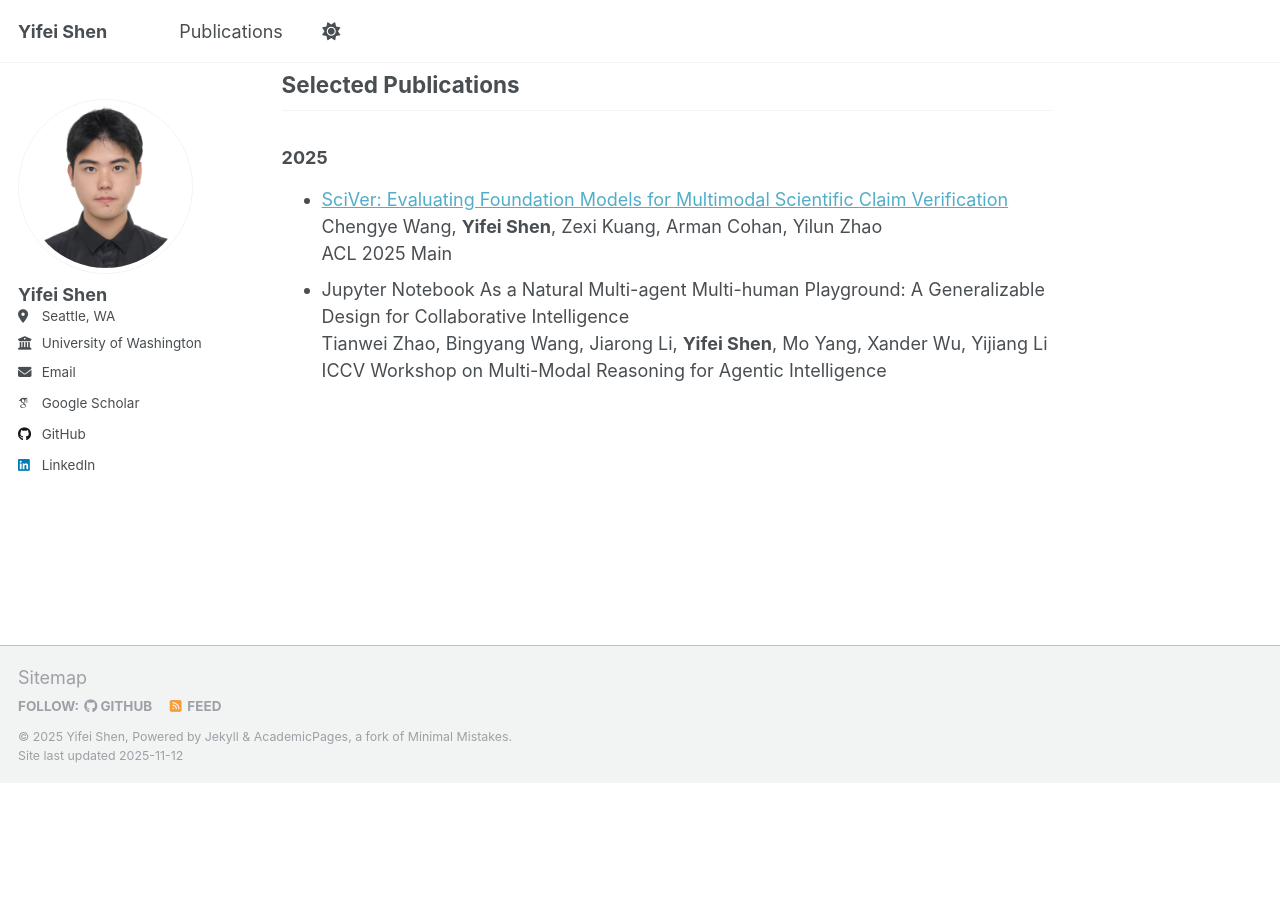
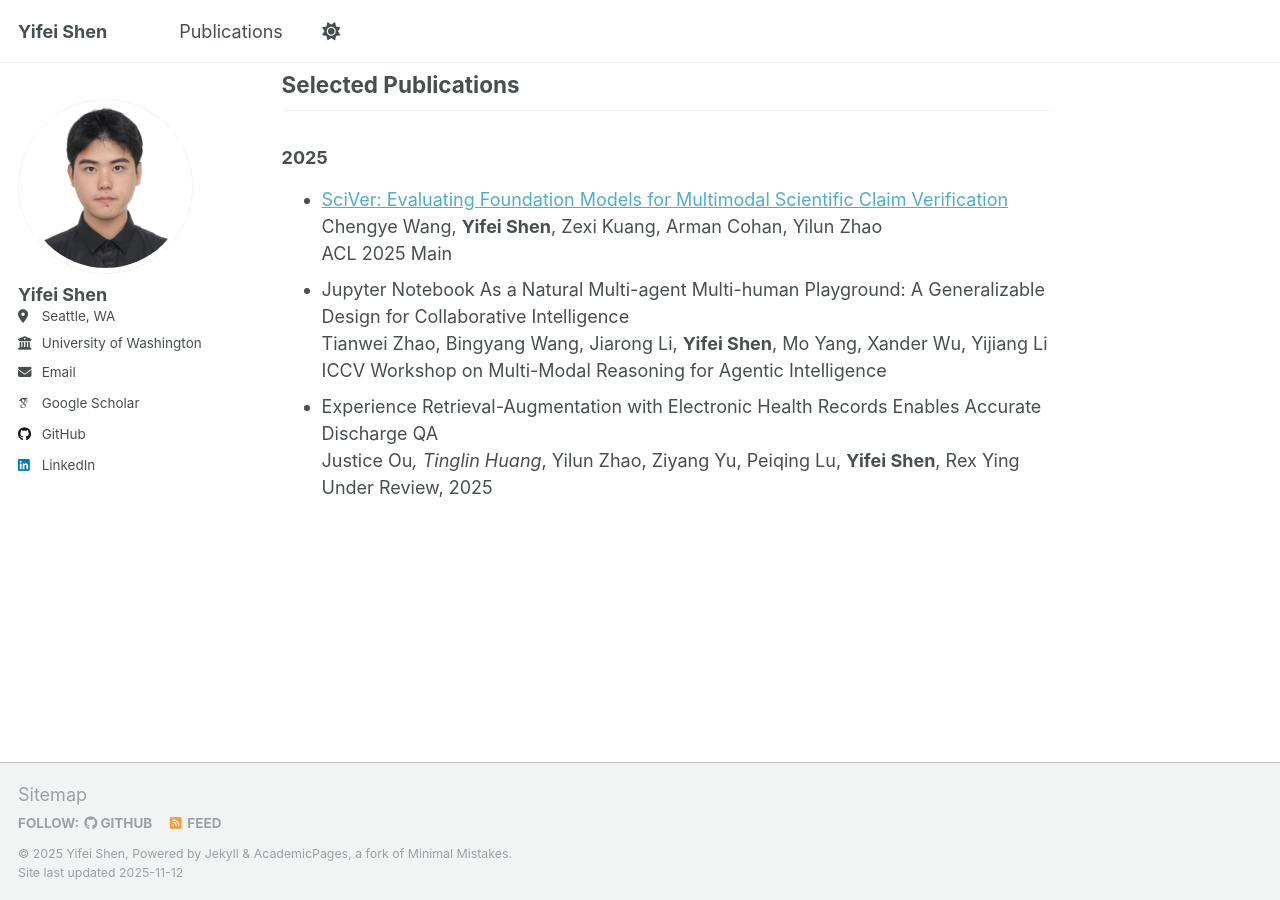
Before and after one commit to Barryshen1/Barryshen1.github.io, a Jekyll site: the page built from _pages/about.md, in a window 1280 px wide and 900 px high, scrolled down 915 px. Built offline with Jekyll 4.4.1, drawn with Linux system fonts in a browser that asks for light colours; some web fonts are replaced; before the commit the page ends 1698 px from its top, so only the background shows below that.

Commit message:
Add Experience Retrieval paper

```diff
--- a/_pages/about.md
+++ b/_pages/about.md
@@ -36,3 +36,6 @@ I'm seeking research intern positions in large language models and PhD opportuni
 - Jupyter Notebook As a Natural Multi-agent Multi-human Playground: A Generalizable Design for Collaborative Intelligence
   Tianwei Zhao, Bingyang Wang, Jiarong Li, **Yifei Shen**, Mo Yang, Xander Wu, Yijiang Li
   ICCV Workshop on Multi-Modal Reasoning for Agentic Intelligence
+- Experience Retrieval-Augmentation with Electronic Health Records Enables Accurate Discharge QA
+  Justice Ou*, Tinglin Huang*, Yilun Zhao, Ziyang Yu, Peiqing Lu, **Yifei Shen**, Rex Ying
+  Under Review, 2025
```
